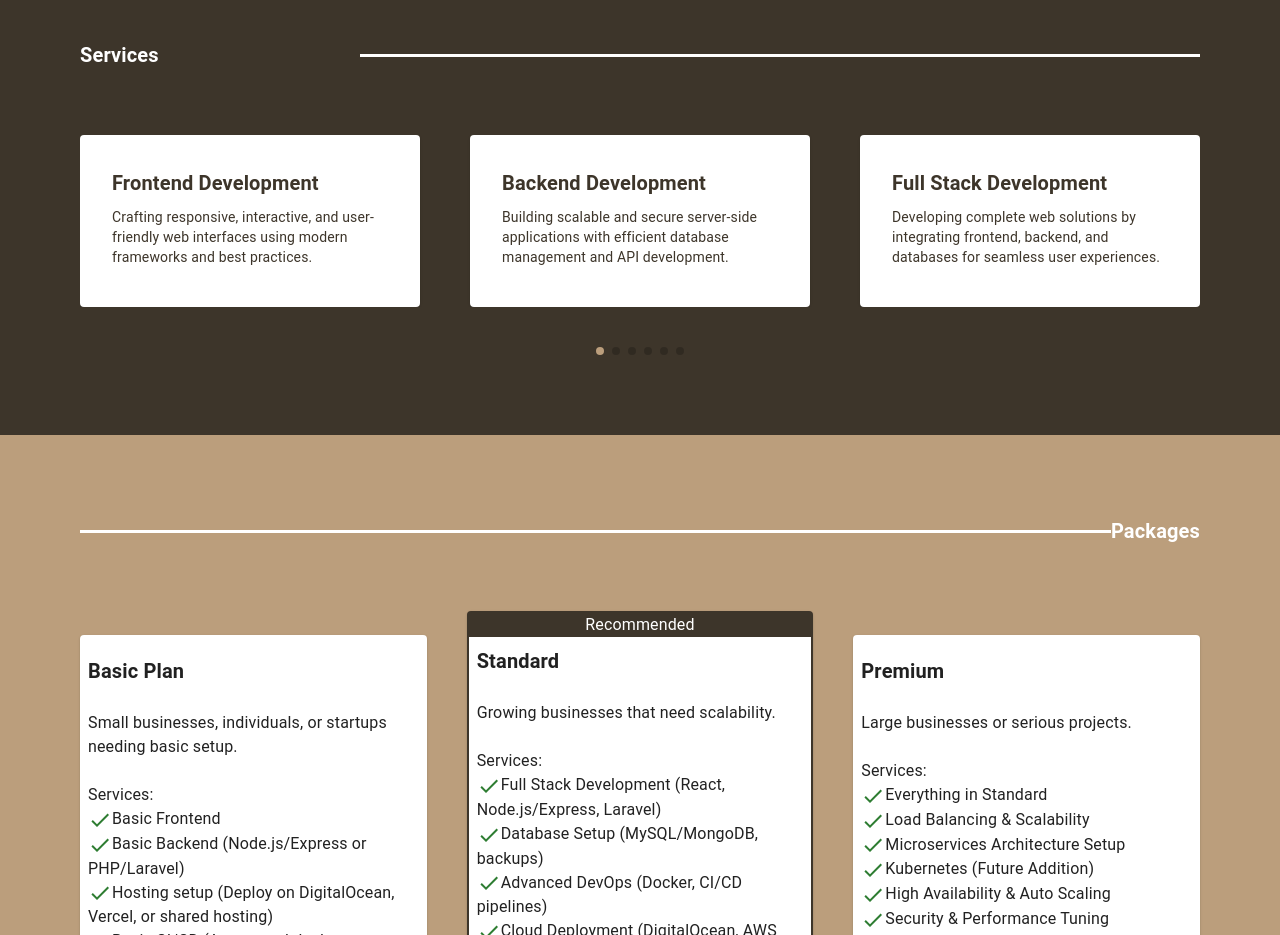
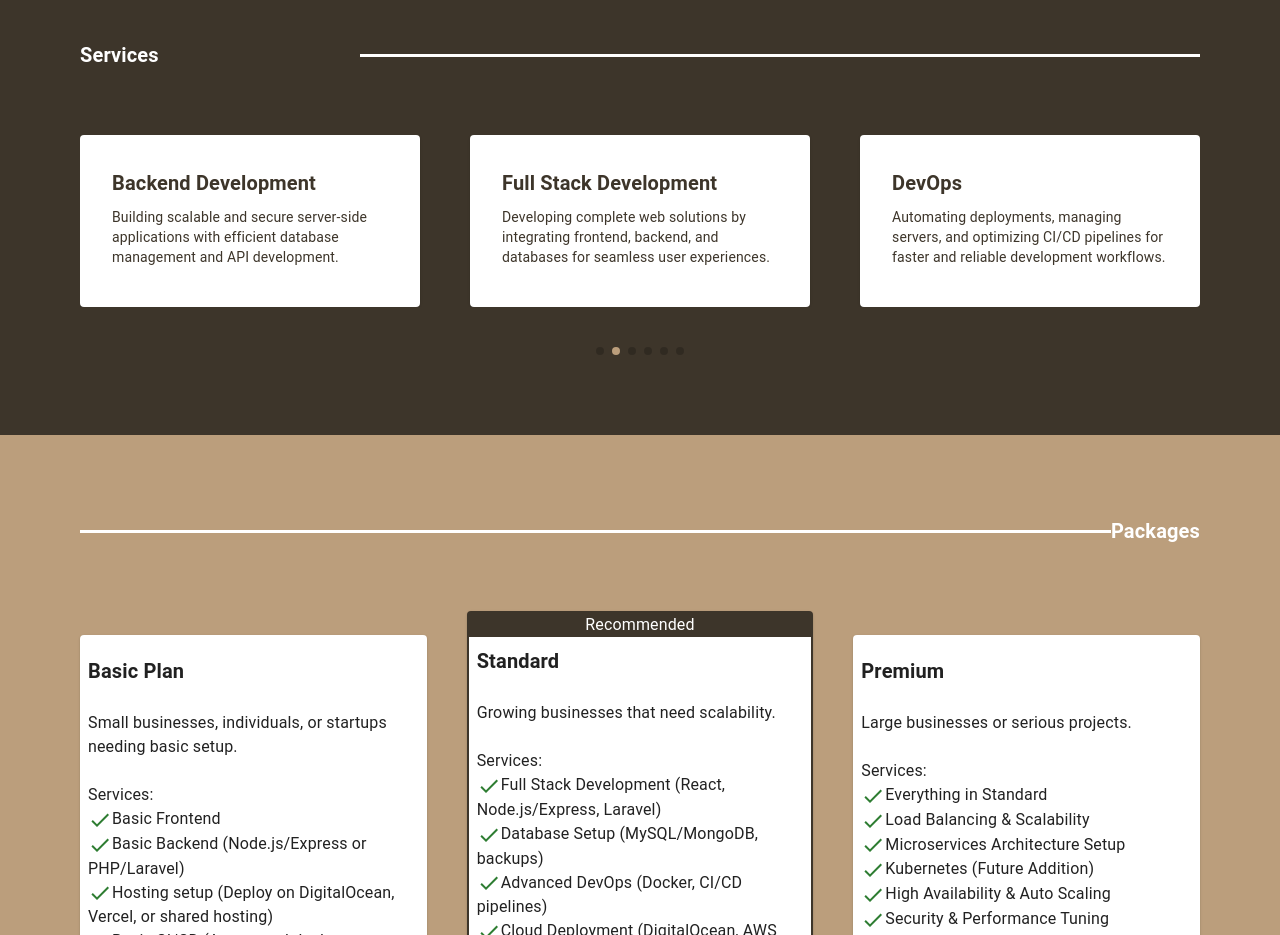
Before and after one commit to htooanttko/portfolio, a React (Vite) app: page / in a window 1280 px wide. Shown: the part 1820-2755 px from the top of the page. Built offline with nearby package versions, Linux system fonts and the light colour scheme.

Commit message:
fix: service compo

```diff
--- a/src/components/Services.component.jsx
+++ b/src/components/Services.component.jsx
@@ -47,8 +47,8 @@ function Services() {
                             850: { slidesPerView: 3 }
                         }}
                         loop
-                        // speed={1000}
-                        // autoplay={{ delay: 5000, disableOnInteraction: false }}
+                        speed={1000}
+                        autoplay={{ delay: 5000, disableOnInteraction: false }}
                         navigation={false}
                         pagination={{ clickable: true, el: "#custom-pagination" }}
                         modules={[Navigation, Pagination, Autoplay]}
```
